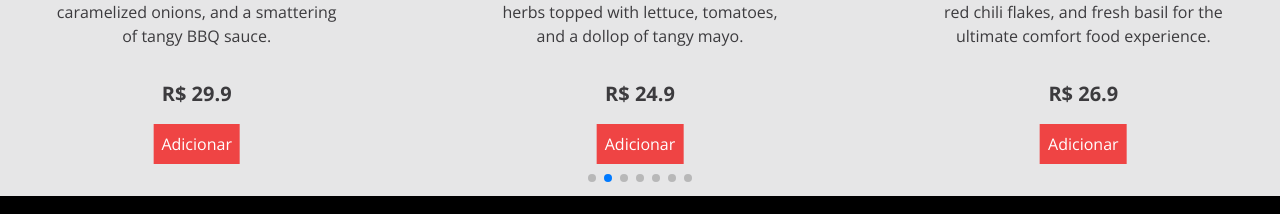
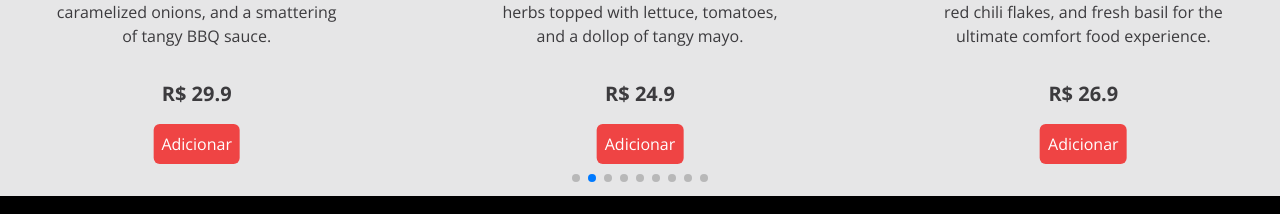
Before and after one commit to EvandroCalado/massimo, a Next.js app: page / in a window 1280 px wide. Shown: the part 1244-1458 px from the top of the page. Built offline with nearby package versions, Linux system fonts and the light colour scheme.

Commit message:
:chore: create featured page

```diff
--- a/src/components/Featured/index.tsx
+++ b/src/components/Featured/index.tsx
@@ -6,7 +6,6 @@ import { Swiper, SwiperSlide } from 'swiper/react';
 import { featuredProducts } from '../../utils/data';
 
 import 'swiper/css';
-import 'swiper/css/autoplay';
 import 'swiper/css/navigation';
 import 'swiper/css/pagination';
 
@@ -16,6 +15,7 @@ export default function Featured() {
       modules={[Navigation, Pagination, Autoplay]}
       navigation
       autoplay
+      loop
       pagination={{ clickable: true }}
       spaceBetween={50}
       breakpoints={{
@@ -33,7 +33,7 @@ export default function Featured() {
       {featuredProducts.map((product) => (
         <SwiperSlide key={product.id}>
           <div
-            className={`flex h-[80vh] flex-col items-center p-8 duration-150 hover:bg-fuchsia-50`}
+            className={`flex h-[80vh] flex-col items-center p-8 duration-150 hover:bg-theme-50 dark:hover:bg-theme-800`}
           >
             {/* IMAGE CONTAINER */}
             {product.img && (
@@ -53,7 +53,7 @@ export default function Featured() {
               </h1>
               <p className="p-4 text-sm lg:text-base">{product.desc}</p>
               <span className="text-xl font-bold">R$ {product.price}</span>
-              <button className="bg-red-500 p-2 text-white duration-150 hover:bg-red-600">
+              <button className="rounded-md bg-red-500 p-2 text-white duration-150 hover:bg-red-600">
                 Adicionar
               </button>
             </div>
```
